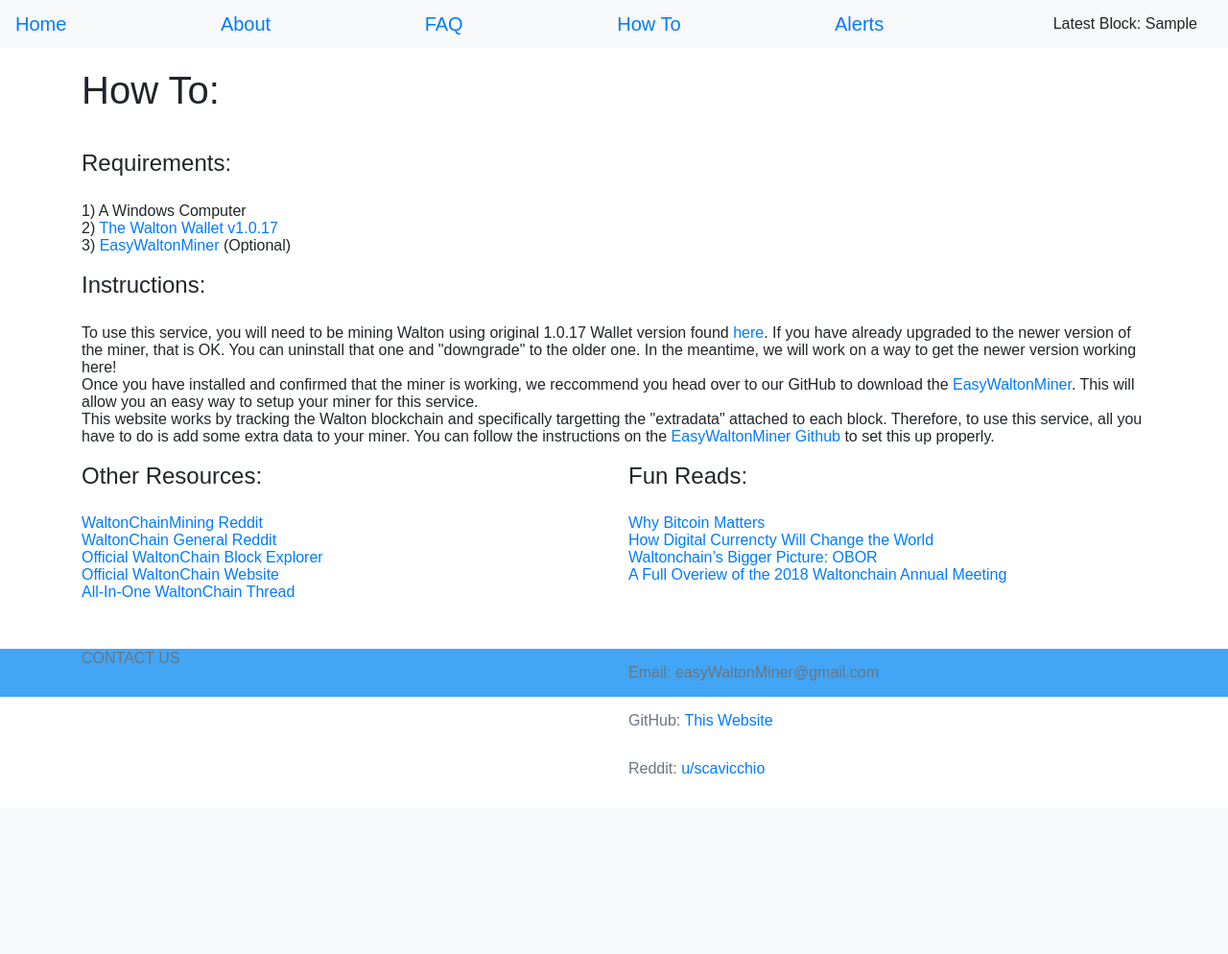
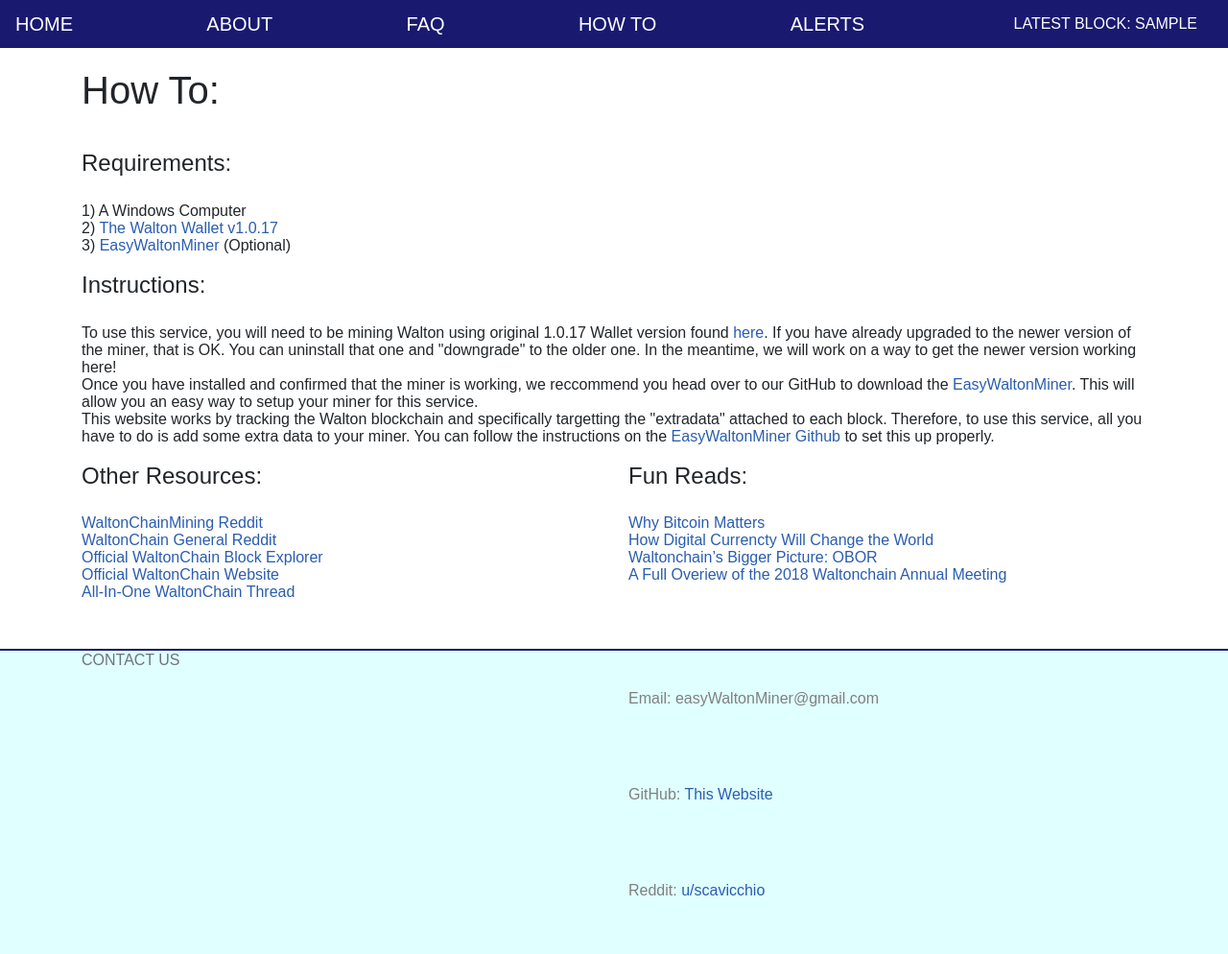
Before and after one commit to scavicchio/easyWaltonTracker, a Flask app: template app/templates/howto.html in a window 1280 px wide. Shown: the whole page at 96% size. Before the commit the page ends 806 px from the top, so only its background shows below. Run offline with Flask 2, Linux system fonts and the light colour scheme; the template is opened without the code that fills it: most values are stand-ins (such as "Sample title", 1, 10 or a date in 2020); parts of the project's set-up code (start-up, migrations or seed data) failed here and were passed over; some libraries are stand-ins or nearby versions.

Commit message:
css design

```diff
--- a/app/application.py
+++ b/app/application.py
@@ -15,36 +15,39 @@
 import pymysql.cursors
 import re
 import smtplib
+from momentjs import momentjs
+
 
 #Initialize the app from Flask
 app = Flask(__name__)
+app.jinja_env.globals['momentjs'] = momentjs
 
-def connect(host,port,username,password,database):
+# Lets make some global vars
+with open("clientinfo.txt", "r") as ins:
+  data = []
+  for line in ins:
+    data.append(line)
+
+  host = data[0].strip()
+  port = data[1].strip()
+  dbUser = data[2].strip()
+  dbPassword = data[3].strip()
+  database = data[4].strip()
+  username = data[5].strip()
+  password = data[6].strip()
+  difficultyHashMagnitude = float(data[7].strip())
+
+def connect():
 	conn = pymysql.connect(host=host,
                         port = int(port),
-                        user=username,
-                        password=password,
+                        user=dbUser,
+                        password=dbPassword,
                         db=database,
                         charset='utf8mb4',
                         cursorclass=pymysql.cursors.DictCursor)
 	return conn
 
-# Lets make some global vars
-with open("clientinfo.txt", "r") as ins:
-	data = []
-	for line in ins:
-		data.append(line)
-
-	host = data[0].strip()
-	port = data[1].strip()
-	dbUser = data[2].strip()
-	dbPassword = data[3].strip()
-	database = data[4].strip()
-	username = data[5].strip()
-	password = data[6].strip()
-	difficultyHashMagnitude = data[7].strip()
-
-conn = connect(host,port,dbUser,dbPassword,database)
+conn = connect()
 
 ########## ########################### ##############
 ########## ########################### ##############
--- a/app/templates/styles.css
+++ b/app/templates/styles.css
@@ -8,10 +8,6 @@
 .content-inside {
   padding: 20px;
   padding-bottom: 50px;
-}
-.footer {
-  height: 50px;
-  margin-top: -50px;
 }
 
 
@@ -34,10 +30,10 @@
   margin: 20px 0 0 0;
 }
 footer {
-  background: #42A5F5;
-  color: white;
-  line-height: 50px;
-  padding: 0 20px;
+  background: lightcyan;
+  color: lightcyan;
+  line-height: 100px;
+  padding: 0px;
 }
 
 table {
--- a/app/templates/template.html
+++ b/app/templates/template.html
@@ -11,7 +11,14 @@
 <link rel="stylesheet" type="text/css" href="styles.css">
 
 <script src="/static/js/moment.min.js"></script>
+<style type="text/css">
 
+a {
+  color: #2A5DB0;
+}
+
+
+</style>
 
 
 <!-- Global site tag (gtag.js) - Google Analytics -->
@@ -28,17 +35,21 @@
 
 </head>
 
-<style>
-.navbar {
+<style type="text/css">
 
-   margin-bottom: 20px;
+nav {
+background-color: midnightblue;
+margin-bottom: 20px;
+}
 
-    background-color: lightblue;
+.nav-pills {
+  color: white;
 }
+
 </style>
 
 <!-- NAVBAR -->
-<nav id="navbar-example2" class="navbar sticky-top bg-light">
+<nav id="navbar-example2" class="navbar sticky-top navbar-dark text-uppercase">
   <a class="navbar-brand" href="/">Home</a>
   <a class="navbar-brand" href="/#About">About</a>
   <a class="navbar-brand" href="/#FAQ">FAQ</a>
@@ -48,28 +59,34 @@
     <li class="nav-item">
       <a class="nav-link">Latest Block: {{latestBlock}}</a>
     </li>
-
   </ul>
 </nav>
 
  {% block content %}{% endblock %}
 
 
-
 <!-- FOOTER -->
 <!-- Footer -->
 
-<style>
-.footer,
-.push {
-  height: 50px;
-  margin-top: 50px;
-  flex-shrink: 0;
+<style type="text/css">
+
+footer {
+height: auto;
+margin-top: 50px;
+flex-shrink: 0;
+border-top: 2px solid midnightblue;
+
+display: flex;
+color: black;
+}
+
+.list-unstyled {
+  color: grey;
 }
 
 </style>
 
-<div class = "footer">
+
 <footer class="footer">
       <div class="container">
         <span class="text-muted">
@@ -81,7 +98,6 @@
 
         <!-- Content -->
         <h6 class="text-uppercase">Contact Us  </h6>
-        <p><p></p></p>
 
       </div>
       <!-- Grid column -->
@@ -104,13 +120,12 @@
           <li>
             Reddit: <a href="https://reddit.com/u/scavicchio">u/scavicchio</a>
           </li>
-
         </ul>
 </div>
-</div>
 </span>
-
 </div>
 </div>
 </footer>
+
+
 </html>
```
Also changed, not shown: app/templates/home.html (+16 -2 lines), app/templates/miner.html (+9 -2 lines).
